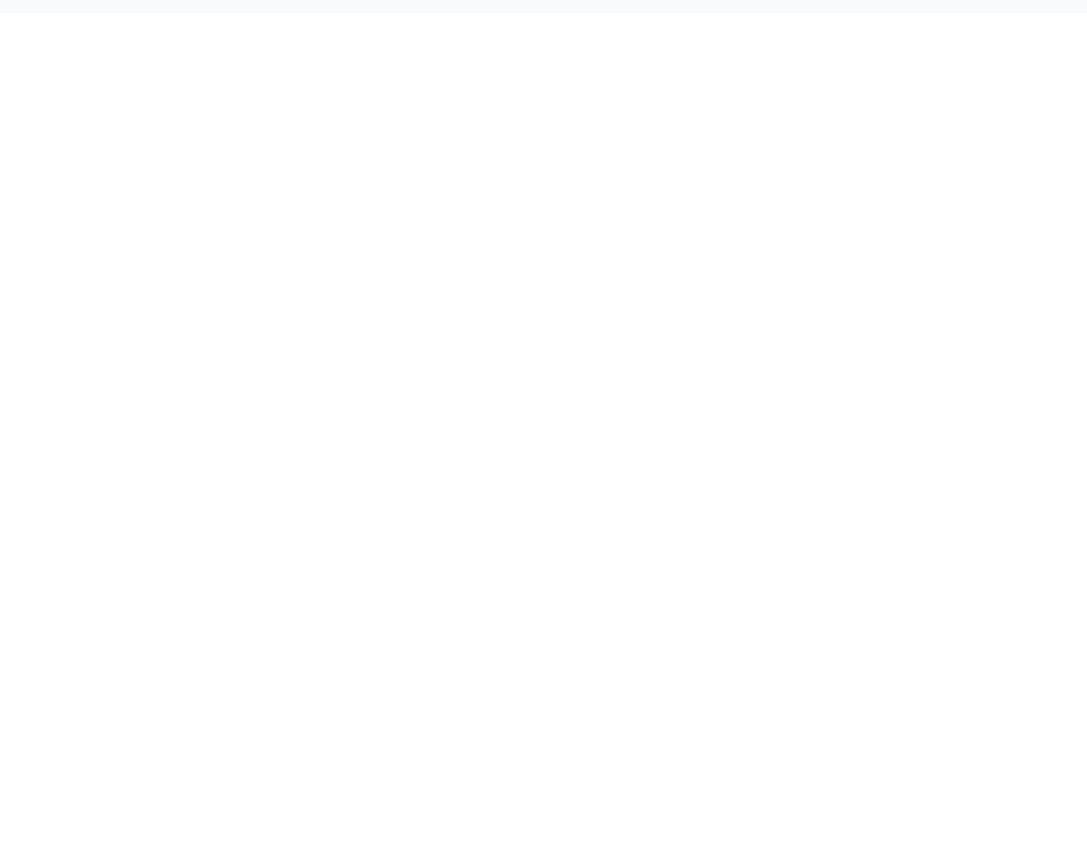
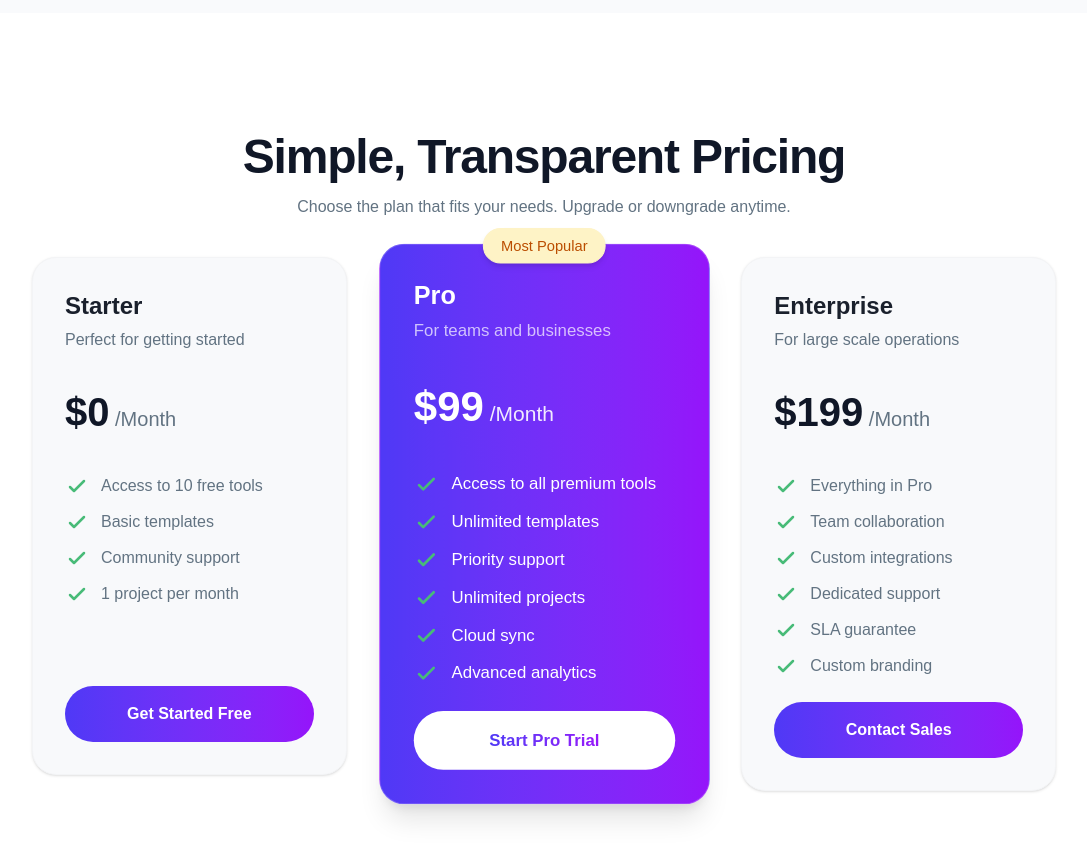
Before and after one commit to Anamul-Deoun/digiTooles-Platform, a React (Vite) app: page / in a window 1280 px wide. Shown: the part 1200-2059 px from the top of the page, without its empty margins (96-1183 px from the left). Before the commit the page ends 1333 px from the top, so only its background shows below. Built offline with nearby package versions, Linux system fonts and the light colour scheme.

Commit message:
Add subcription plan

```diff
--- a/src/App.jsx
+++ b/src/App.jsx
@@ -3,6 +3,7 @@
 import Navbar from './Components/Navbar'
 import State from './Components/State'
 import StartCard from './Components/StartCard'
+import Plan from './Components/Plan'
 
 
 function App() {
@@ -12,6 +13,7 @@
       <Navbar></Navbar>
       <State></State>
       <StartCard></StartCard>
+      <Plan></Plan>
     </>
   )
 }
--- /dev/null
+++ b/src/Components/Plan.jsx
@@ -0,0 +1,106 @@
+import React from 'react'
+
+const Plan = () => {
+  // SVG Checkmark Icon Component to reduce repetition
+  const CheckIcon = () => (
+    <svg className="mr-3 h-6 w-6 text-[#48BB78]" fill="none" stroke="currentColor" viewBox="0 0 24 24">
+      <path strokeLinecap="round" strokeLinejoin="round" strokeWidth="2.5" d="M5 13l4 4L19 7" />
+    </svg>
+  );
+
+  return (
+    <section className='px-4 pb-16 md:px-0 md:pb-30'>
+      <div className='mx-auto max-w-[80%]'>
+
+        <header className='mb-10 space-y-4 text-center'>
+          <h2 className='text-[#101727] text-5xl font-extrabold tracking-tight'>
+            Simple, Transparent Pricing
+          </h2>
+          <p className='text-[#627382] text-[16px] leading-5'>
+            Choose the plan that fits your needs. Upgrade or downgrade anytime.
+          </p>
+        </header>
+
+        <div className='grid grid-cols-1 items-start gap-8 md:grid-cols-2 md:gap-10 lg:grid-cols-3'>
+
+          {/* Basic Plan */}
+          <div className='cursor-pointer rounded-3xl border border-gray-100 bg-[#F8F9FB] p-8 shadow-sm transition-all duration-300 hover:-translate-y-2 hover:bg-white/70 hover:shadow-xl hover:backdrop-blur-md'>
+            <h3 className='text-[#1A202C] text-2xl font-bold'>Starter</h3>
+            <p className='text-[#627382] mt-2 text-[16px] leading-5'>Perfect for getting started</p>
+
+            <div className='my-8'>
+              <span className='text-[#101727] text-[40px] font-bold'>$0</span>
+              <span className='text-[#627382] text-[20px]'> /Month</span>
+            </div>
+
+            <ul className='space-y-3'>
+              <li className='flex items-center text-[#627382] text-[16px]'><CheckIcon /> Access to 10 free tools</li>
+              <li className='flex items-center text-[#627382] text-[16px]'><CheckIcon /> Basic templates</li>
+              <li className='flex items-center text-[#627382] text-[16px]'><CheckIcon /> Community support</li>
+              <li className='flex items-center text-[#627382] text-[16px]'><CheckIcon /> 1 project per month</li>
+            </ul>
+
+            <button className='from-[#4F39F6] to-[#9514FA] mt-20 w-full rounded-full bg-gradient-to-r py-4 text-[16px] font-bold text-white transition-opacity hover:opacity-90'>
+              Get Started Free
+            </button>
+          </div>
+
+          {/* Pro Plan (Highlighted) */}
+          <div className='from-[#4F39F6] to-[#9514FA] relative z-10 my-6 w-full cursor-pointer rounded-3xl border border-white/20 bg-gradient-to-r p-8 shadow-xl transition-all duration-300 hover:-translate-y-2 hover:shadow-2xl hover:brightness-110 md:my-0 md:scale-105'>
+            <div className='absolute -top-4 left-1/2 -translate-x-1/2 rounded-full border border-[#FEF3C6] bg-[#FEF3C6] px-4 py-1 shadow-md'>
+              <span className='text-[#BB4D00] whitespace-nowrap text-[14px] font-medium'>Most Popular</span>
+            </div>
+
+            <h3 className='text-2xl font-bold text-white'>Pro</h3>
+            <p className='mt-2 text-[16px] leading-5 text-white/70'>For teams and businesses</p>
+
+            <div className='my-8'>
+              <span className='text-[40px] font-bold text-white'>$99</span>
+              <span className='text-[20px] text-white/90'> /Month</span>
+            </div>
+
+            <ul className='space-y-3'>
+              <li className='flex items-center text-[16px] text-white'><CheckIcon /> Access to all premium tools</li>
+              <li className='flex items-center text-[16px] text-white'><CheckIcon /> Unlimited templates</li>
+              <li className='flex items-center text-[16px] text-white'><CheckIcon /> Priority support</li>
+              <li className='flex items-center text-[16px] text-white'><CheckIcon /> Unlimited projects</li>
+              <li className='flex items-center text-[16px] text-white'><CheckIcon /> Cloud sync</li>
+              <li className='flex items-center text-[16px] text-white'><CheckIcon /> Advanced analytics</li>
+            </ul>
+
+            <button className='mt-6 w-full rounded-full bg-white py-4 text-[16px] font-bold transition-transform active:scale-95'>
+              <span className='from-[#4F39F6] to-[#9514FA] bg-gradient-to-r bg-clip-text text-transparent'>Start Pro Trial</span>
+            </button>
+          </div>
+
+          {/* Enterprise Plan */}
+          <div className='cursor-pointer rounded-3xl border border-gray-100 bg-[#F8F9FB] p-8 shadow-sm transition-all duration-300 hover:-translate-y-2 hover:bg-white/70 hover:shadow-xl hover:backdrop-blur-md'>
+            <h3 className='text-[#1A202C] text-2xl font-bold'>Enterprise</h3>
+            <p className='text-[#627382] mt-2 text-[16px] leading-5'>For large scale operations</p>
+
+            <div className='my-8'>
+              <span className='text-[#101727] text-[40px] font-bold'>$199</span>
+              <span className='text-[#627382] text-[20px]'> /Month</span>
+            </div>
+
+            <ul className='space-y-3'>
+              <li className='flex items-center text-[#627382] text-[16px]'><CheckIcon /> Everything in Pro</li>
+              <li className='flex items-center text-[#627382] text-[16px]'><CheckIcon /> Team collaboration</li>
+              <li className='flex items-center text-[#627382] text-[16px]'><CheckIcon /> Custom integrations</li>
+              <li className='flex items-center text-[#627382] text-[16px]'><CheckIcon /> Dedicated support</li>
+              <li className='flex items-center text-[#627382] text-[16px]'><CheckIcon /> SLA guarantee</li>
+              <li className='flex items-center text-[#627382] text-[16px]'><CheckIcon /> Custom branding</li>
+            </ul>
+
+            <button className='from-[#4F39F6] to-[#9514FA] mt-6 w-full rounded-full bg-gradient-to-r py-4 text-[16px] font-bold text-white'>
+              Contact Sales
+            </button>
+          </div>
+
+        </div>
+      </div>
+    </section>
+  )
+}
+
+export default Plan
```
